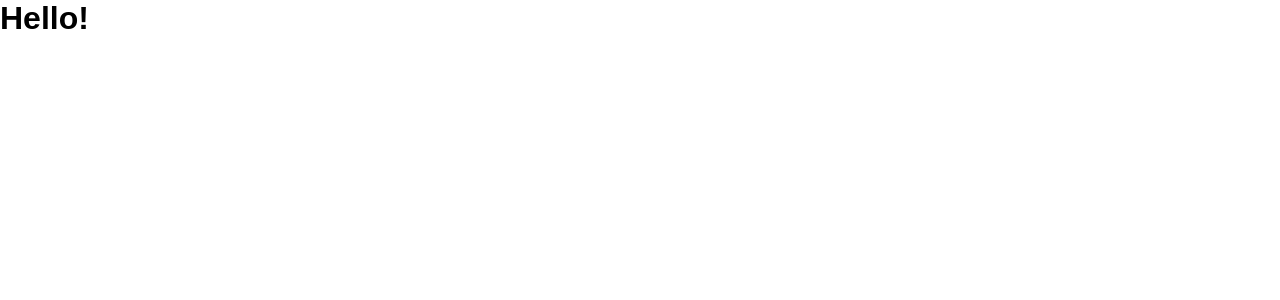
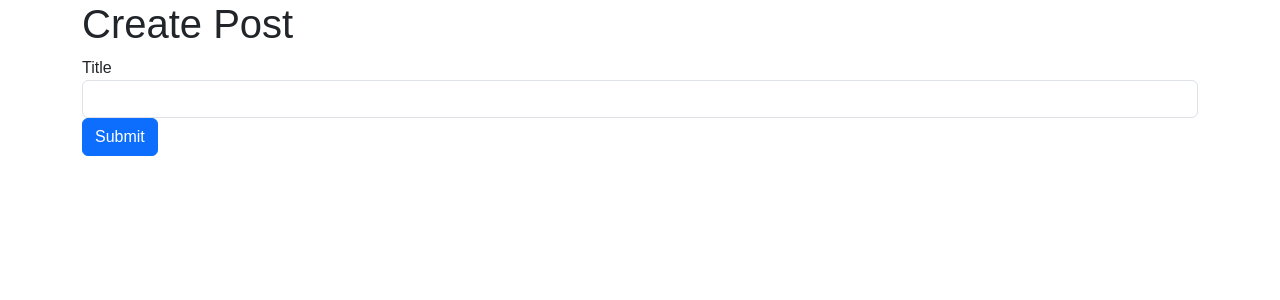
Before and after one commit to nirgluzman/Microservice-Blog-App, a React (Create React App) app in the folder client/: page / in a window 1280 px wide. Shown: the top 300 px of the page. Built offline with nearby package versions, Linux system fonts and the light colour scheme.

Commit message:
create PostCreate component

```diff
--- a/client/public/index.html
+++ b/client/public/index.html
@@ -5,6 +5,11 @@
 		<meta name="viewport" content="width=device-width, initial-scale=1" />
 		<meta name="theme-color" content="#000000" />
 		<meta name="description" content="Web site created using create-react-app" />
+		<link
+			href="https://cdn.jsdelivr.net/npm/bootstrap@5.3.2/dist/css/bootstrap.min.css"
+			rel="stylesheet"
+			integrity="sha384-T3c6CoIi6uLrA9TneNEoa7RxnatzjcDSCmG1MXxSR1GAsXEV/Dwwykc2MPK8M2HN"
+			crossorigin="anonymous" />
 		<title>Blog App</title>
 	</head>
 	<body>
--- a/client/src/App.js
+++ b/client/src/App.js
@@ -1,9 +1,11 @@
 import './App.css';
+import PostCreate from './components/PostCreate.js';
 
 export default function App() {
 	return (
-		<div>
-			<h1>Hello!</h1>
+		<div className='container'>
+			<h1>Create Post</h1>
+			<PostCreate />
 		</div>
 	);
 }
--- /dev/null
+++ b/client/src/components/PostCreate.js
@@ -0,0 +1,36 @@
+import axios from 'axios';
+import { useState } from 'react';
+
+const PostCreate = () => {
+	const [title, setTitle] = useState('');
+
+	const handleSubmit = async event => {
+		event.preventDefault();
+
+		await axios.post('http://localhost:4000/posts', { title });
+
+		setTitle('');
+	};
+
+	return (
+		<div>
+			<form onSubmit={handleSubmit}>
+				<div className='form-group'>
+					<label htmlFor='title'>Title</label>
+					<input
+						className='form-control'
+						id='title'
+						type='text'
+						value={title} // inital value
+						onChange={event => setTitle(event.target.value)}
+					/>
+				</div>
+				<button className='btn btn-primary' type='submit'>
+					Submit
+				</button>
+			</form>
+		</div>
+	);
+};
+
+export default PostCreate;
```
Also changed, not shown: client/Component hierarchy.png (added).
